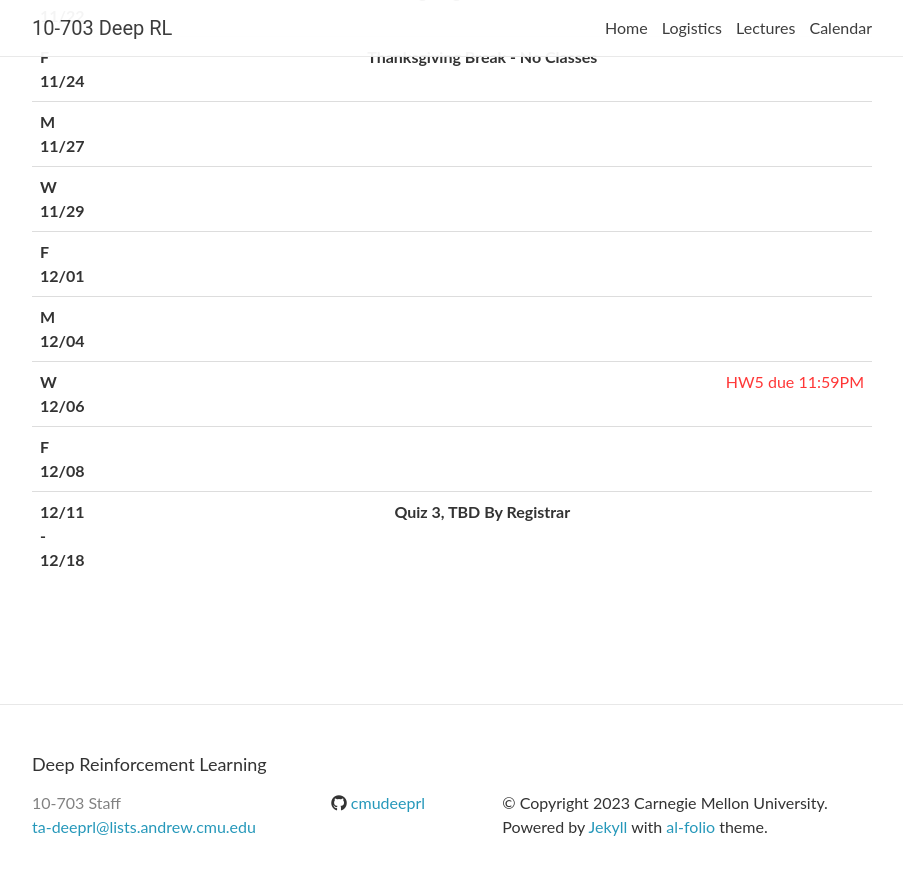
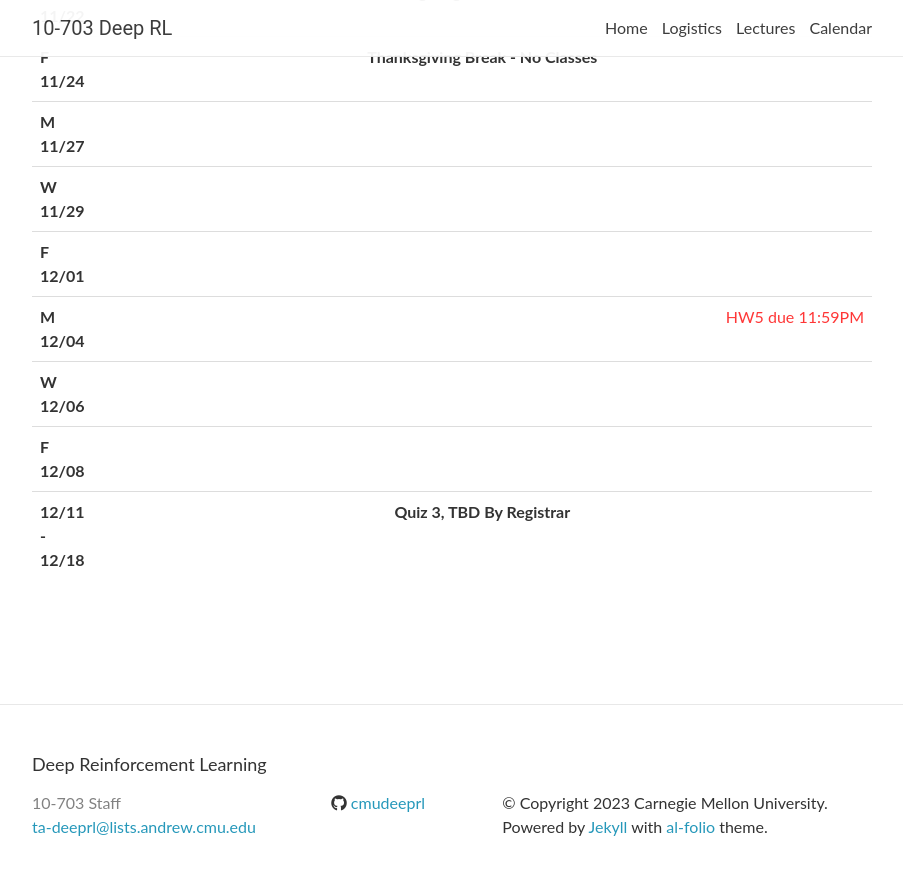
Before and after one commit to cmudeeprl/403website_s24, a Jekyll site: the page built from _pages/lectures.md, in a window 1280 px wide and 900 px high, scrolled down 2647 px. Shown: the top 875 px of the window, without its empty margins (188-1091 px from the left). Built offline with Jekyll 4.4.1, drawn with Linux system fonts in a browser that asks for light colours; nearby versions of some CDN libraries; comment, search, counter and statistics services are not loaded; part of the change alters nothing that is shown.

```diff
--- a/_data/lectures.yml
+++ b/_data/lectures.yml
@@ -527,7 +527,7 @@
 - date: F 11/17
   lecturer:
   recitation: >
-    <strong>Recitation</strong>
+    <strong>Homework 5</strong>
   notes:
   readings:
   logistics:
@@ -592,7 +592,7 @@
 
 - date: F 12/01
   lecturer:
-  recitation: <strong>Homework 5</strong>
+  recitation: <strong>Recitation</strong>
   slides: # https://docs.google.com/presentation/d/1Kno3PWBEP89-ANNHCtCENkxg-P2sbnm-b2BrMi0p834/edit?usp=sharing
   # video: https://drive.google.com/file/d/1h_oYoNRnRbCLGpFTu61hPbCXLbTuQZkW/view?usp=sfharing
   notes:
@@ -614,13 +614,8 @@
     - (optional) Fish Tung et al. <a href="https://arxiv.org/abs/2011.06464" target="_blank">3D-OES Viewpoint-Invariant Object-Factorized Environment Simulators</a>
     - (optional) Harley et al. <a href="https://arxiv.org/abs/1906.03764" target="_blank">Learning from Unlabelled Videos Using Contrastive Predictive Neural 3D Mapping</a>
     - (optional) Yang et al. <a href="https://proceedings.mlr.press/v164/yang22c.html" target="_blank">Visually-Grounded Library of Behaviors for Manipulating Diverse Objects across Diverse Configurations and Views</a>
-  logistics:
+  logistics: <span class="deadline">HW5 due 11:59PM</span>
 
-
-# - date: Su 05/09
-#   lecturer:
-#   title: >
-#     <strong>HW5 due 05/09 11:59pm</strong>
 
 - date: W 12/06
   lecturer:
@@ -632,7 +627,7 @@
     # - Zeng et. al <a href="https://transporternets.github.io" target="_blank">Transporter Networks Rearranging the Visual World for Robotic Manipulation</a>
     # - Seita et al. <a href="https://arxiv.org/abs/2012.03385" target="_blank">Learning to Rearrange Deformable Cables, Fabrics, and Bags with Goal-Conditioned Transporter Networks</a>
     - (optional) Shridhar et al. <a href="https://cliport.github.io" target="_blank">CLIPort What and Where Pathways for Robotic Manipulation</a>
-  logistics: <span class="deadline">HW5 due 11:59PM</span>
+  logistics:
 
 
 - date: F 12/08
```
